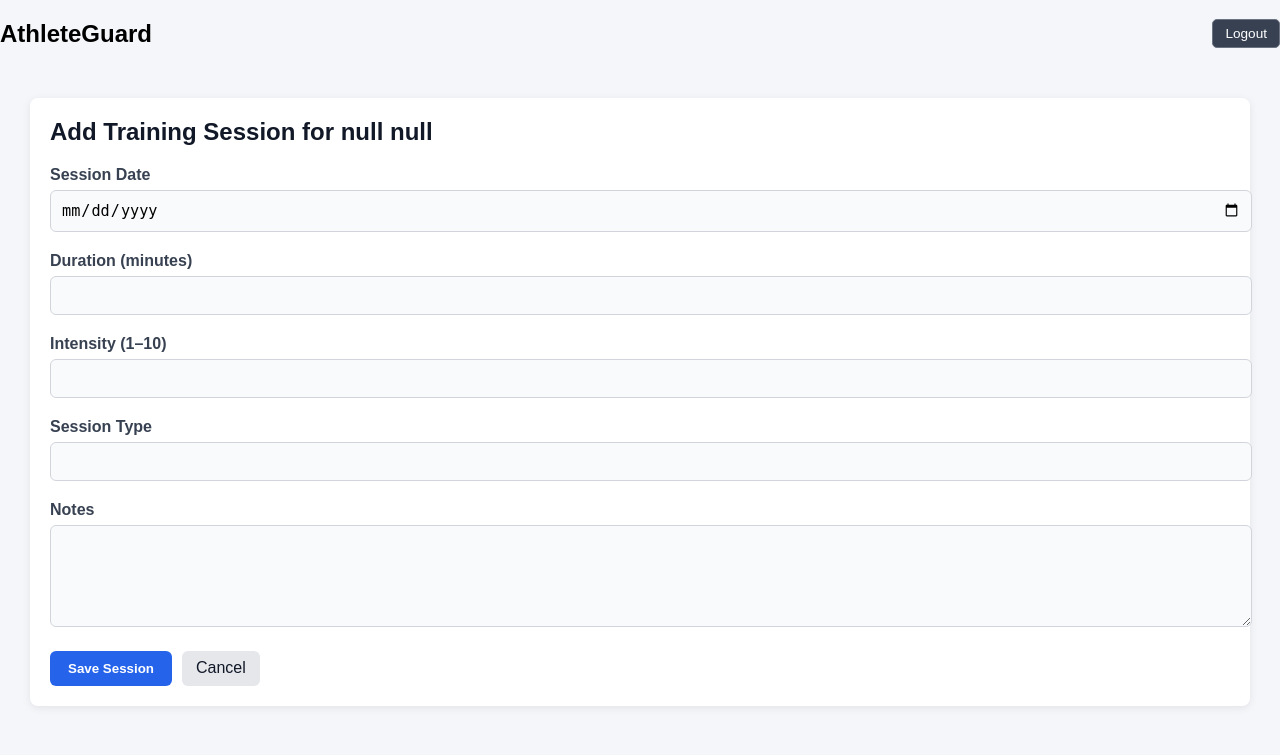
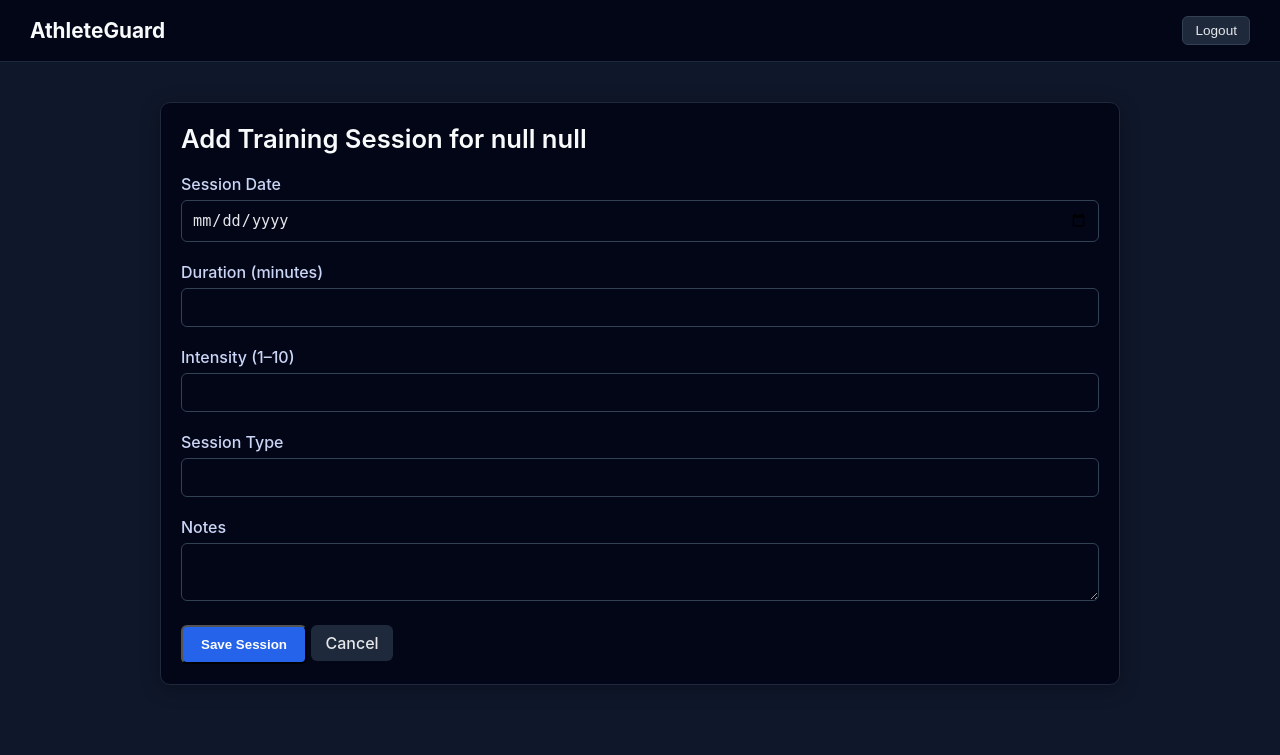
Before and after one commit to phollyerviggiani/AthleteGuard, a Spring app: template src/main/resources/templates/training-session-form.html in a window 1280 px wide. Shown: the top 755 px of the page. Run offline with Thymeleaf, Linux system fonts and the light colour scheme; the template is opened without the code that fills it, so the values that code supplies are empty; some of the project's set-up classes (security, data sources, template engines, error pages and the like) are left out, and stand-ins take their place.

Commit message:
upgraded the UI/UX, enforced manual route redirects. Ensure athletes can only view their data, coachs can view and add sessions for any of their athletes

```diff
--- a/src/main/resources/static/css/styles.css
+++ b/src/main/resources/static/css/styles.css
@@ -1,77 +1,112 @@
-/* css file to apply styling to the project */
-
+/* GLOBAL */
 body {
-    font-family: Arial, Helvetica, sans-serif;
-    background-color: #f4f6f9;
+    font-family: "Inter", system-ui, -apple-system, sans-serif;
+    background-color: #0f172a; /* dark navy */
+    color: #e5e7eb;
     margin: 0;
     padding: 0;
 }
 
-/* Navbar right-side user info and logout */
+*, *::before, *::after {
+    box-sizing: border-box;
+}
+
+/* NAVBAR */
 .navbar {
     display: flex;
     align-items: center;
+    padding: 16px 30px;
+    background-color: #020617;
+    border-bottom: 1px solid #1e293b;
+}
+
+.navbar h2 {
+    margin: 0;
+    font-size: 1.3rem;
+    color: #f9fafb;
+}
+
+.navbar a {
+    margin-left: 20px;
+    color: #94a3b8;
+    text-decoration: none;
+    font-weight: 500;
+}
+
+.navbar a:hover {
+    color: #ffffff;
 }
 
 .navbar-right {
     margin-left: auto;
     display: flex;
     align-items: center;
-    gap: 12px;
+    gap: 14px;
 }
 
 .navbar-user {
     font-size: 0.9rem;
-    color: #d1d5db;
+    color: #cbd5f5;
 }
 
+/* LOGOUT BUTTON */
 .btn-navbar-logout {
     padding: 6px 12px;
-    background-color: #374151;
-    color: white;
-    border: 1px solid #6b7280;
-    border-radius: 5px;
+    background-color: #1e293b;
+    color: #e5e7eb;
+    border: 1px solid #334155;
+    border-radius: 6px;
     cursor: pointer;
     font-size: 0.85rem;
 }
 
 .btn-navbar-logout:hover {
-    background-color: #4b5563;
+    background-color: #334155;
 }
 
+/* CONTAINER (CENTERED) */
 .container {
-    padding: 30px;
+    max-width: 1000px;
+    margin: 40px auto;
+    padding: 0 20px;
 }
 
+/* CARD */
 .card {
-    background-color: white;
+    background-color: #020617;
     padding: 20px;
-    border-radius: 8px;
-    box-shadow: 0px 2px 8px rgba(0,0,0,0.08);
+    border-radius: 10px;
+    border: 1px solid #1e293b;
+    box-shadow: 0 4px 20px rgba(0,0,0,0.3);
     margin-bottom: 20px;
 }
 
+/* TABLE */
 table {
     width: 100%;
     border-collapse: collapse;
-    background-color: white;
+    background-color: transparent;
 }
 
 th {
-    background-color: #e5e7eb;
+    background-color: #020617;
     text-align: left;
     padding: 12px;
+    color: #94a3b8;
+    font-weight: 600;
+    border-bottom: 1px solid #1e293b;
 }
 
 td {
     padding: 12px;
-    border-bottom: 1px solid #ddd;
+    border-bottom: 1px solid #1e293b;
 }
 
 tr:hover {
-    background-color: #f9fafb;
+    background-color: #020617;
 }
 
+/* BADGES (unchanged feel, adapted to dark) */
 .badge {
     padding: 6px 10px;
     border-radius: 20px;
@@ -80,95 +115,26 @@ tr:hover {
 }
 
 .badge-low {
-    background-color: #d1fae5;
-    color: #065f46;
+    background-color: #064e3b;
+    color: #6ee7b7;
 }
 
 .badge-moderate {
-    background-color: #fef3c7;
-    color: #92400e;
+    background-color: #78350f;
+    color: #fcd34d;
 }
 
 .badge-high {
-    background-color: #fee2e2;
-    color: #991b1b;
+    background-color: #7f1d1d;
+    color: #fca5a5;
 }
 
 .badge-underload {
-    background-color: #dbeafe;
-    color: #1e3a8a;
+    background-color: #1e3a8a;
+    color: #93c5fd;
 }
 
-button {
-    padding: 8px 14px;
-    border: none;
-    background-color: #2563eb;
-    color: white;
-    border-radius: 5px;
-    cursor: pointer;
-}
-
-button:hover {
-    background-color: #1d4ed8;
-}
-
-.form-group {
-    margin-bottom: 20px;
-}
-
-.form-group label {
-    display: block;
-    margin-bottom: 6px;
-    font-weight: 600;
-    color: #374151;
-}
-
-.form-group input,
-.form-group textarea,
-.form-group select {
-    width: 100%;
-    padding: 10px;
-    border: 1px solid #d1d5db;
-    border-radius: 6px;
-    font-size: 0.95rem;
-    background-color: #f9fafb;
-    transition: border 0.2s ease;
-}
-
-.form-group input:focus,
-.form-group textarea:focus {
-    outline: none;
-    border-color: #2563eb;
-    background-color: #ffffff;
-}
-
-textarea {
-    resize: vertical;
-    min-height: 80px;
-}
-
-.form-actions {
-    margin-top: 20px;
-    display: flex;
-    gap: 10px;
-}
-
-.btn-secondary {
-    background-color: #6b7280;
-}
-
-.btn-secondary:hover {
-    background-color: #4b5563;
-}
-
-.page-title {
-    margin-bottom: 20px;
-    font-size: 1.5rem;
-    font-weight: bold;
-    color: #111827;
-}
-
-/* Primary action button */
+/* BUTTONS */
 .btn-primary {
     display: inline-block;
     padding: 10px 18px;
@@ -185,44 +151,81 @@ textarea {
     transform: translateY(-1px);
 }
 
-/* Secondary subtle button */
 .btn-secondary {
     display: inline-block;
     padding: 8px 14px;
-    background-color: #e5e7eb;
-    color: #111827;
+    background-color: #1e293b;
+    color: #e5e7eb;
     border-radius: 6px;
     text-decoration: none;
     font-weight: 500;
 }
 
 .btn-secondary:hover {
-    background-color: #d1d5db;
+    background-color: #334155;
 }
 
-/* Button alignment container */
-.actions {
-    margin-top: 15px;
+/* FORM */
+.form-group {
+    margin-bottom: 20px;
 }
 
+.form-group label {
+    display: block;
+    margin-bottom: 6px;
+    font-weight: 500;
+    color: #cbd5f5;
+}
+
+.form-group input,
+.form-group textarea,
+.form-group select {
+    width: 100%;
+    padding: 10px;
+    border: 1px solid #334155;
+    border-radius: 6px;
+    font-size: 0.95rem;
+    background-color: #020617;
+    color: #e5e7eb;
+}
+
+.form-group input:focus,
+.form-group textarea:focus {
+    outline: none;
+    border-color: #2563eb;
+}
+
+/* ERROR */
 .error {
-    color: #dc2626;
+    color: #f87171;
     font-size: 0.85rem;
     margin-top: 5px;
 }
 
 .input-error {
     border: 2px solid #dc2626;
-    background-color: #fef2f2;
+    background-color: #1e1b1b;
 }
 
-/* Login page */
+/* TITLE */
+.page-title {
+    margin-bottom: 20px;
+    font-size: 1.6rem;
+    font-weight: 600;
+    color: #f9fafb;
+}
+
+/* ACTIONS */
+.actions {
+    margin-top: 15px;
+}
+
+/* LOGIN */
 .login-container {
     display: flex;
     justify-content: center;
     align-items: center;
     min-height: 100vh;
-    padding: 0;
 }
 
 .login-card {
--- a/src/main/resources/templates/index.html
+++ b/src/main/resources/templates/index.html
@@ -12,8 +12,8 @@
     <h2>AthleteGuard</h2>
     <a sec:authorize="hasRole('COACH')" th:href="@{/athletes}">Athletes</a>
     <div class="navbar-right">
-        <span class="navbar-user" sec:authentication="name"></span>
-        <form th:action="@{/logout}" method="post" style="display:inline;">
+        <span class="navbar-user" th:text="${displayName}"></span>
+        <form th:action="@{/logout}" method="post">
             <button type="submit" class="btn-navbar-logout">Logout</button>
         </form>
     </div>
@@ -22,7 +22,7 @@
 <div class="container">
     <div class="card">
         <h1>Welcome to AthleteGuard</h1>
-        <p>Athlete performance tracking and injury risk monitoring system.</p>
+        <p>Click below to see your athletes and view or add training sessions.</p>
         <a sec:authorize="hasRole('COACH')" th:href="@{/athletes}">
             <button>View Athletes</button>
         </a>
--- a/src/main/resources/templates/login.html
+++ b/src/main/resources/templates/login.html
@@ -8,6 +8,9 @@
 <body>
 
 <div class="container login-container">
+
+    <div class="login-wrapper">
+        <h1 class="login-heading">Welcome to AthleteGuard!</h1>
 
         <div class="card login-card">
             <h2 class="page-title login-title">Login</h2>
@@ -39,6 +42,7 @@
             </div>
 
         </div>
+    </div>
 
 </div>
 
--- a/src/main/resources/templates/training-session-form.html
+++ b/src/main/resources/templates/training-session-form.html
@@ -12,8 +12,8 @@
     <h2>AthleteGuard</h2>
     <a sec:authorize="hasRole('COACH')" th:href="@{/athletes}">Athletes</a>
     <div class="navbar-right">
-        <span class="navbar-user" sec:authentication="name"></span>
-        <form th:action="@{/logout}" method="post" style="display:inline;">
+        <span class="navbar-user" th:text="${displayName}"></span>
+        <form th:action="@{/logout}" method="post">
             <button type="submit" class="btn-navbar-logout">Logout</button>
         </form>
     </div>
--- a/src/main/resources/templates/training-session-list.html
+++ b/src/main/resources/templates/training-session-list.html
@@ -10,10 +10,10 @@
 
 <div class="navbar">
     <h2>AthleteGuard</h2>
-    <a sec:authorize="hasRole('COACH')" th:href="@{/athletes}">All Athletes</a>
+    <a sec:authorize="hasRole('COACH')" th:href="@{/athletes}">Athletes</a>
     <div class="navbar-right">
-        <span class="navbar-user" sec:authentication="name"></span>
-        <form th:action="@{/logout}" method="post" style="display:inline;">
+        <span class="navbar-user" th:text="${displayName}"></span>
+        <form th:action="@{/logout}" method="post">
             <button type="submit" class="btn-navbar-logout">Logout</button>
         </form>
     </div>
```
Also changed, not shown: other parts of src/main/resources/static/css/styles.css (+33 -6 lines), src/main/java/com/phollyerviggiani/athleteguard/config/GlobalControllerAdvice.java (added, +36 -0 lines), src/main/java/com/phollyerviggiani/athleteguard/controller/HomeController.java (+15 -1 lines), src/main/java/com/phollyerviggiani/athleteguard/controller/LoginController.java (+16 -1 lines), src/main/resources/templates/athlete-detail.html (+11 -3 lines), src/main/resources/templates/athletes.html (+15 -8 lines), src/main/resources/templates/error.html (+3 -4 lines). Lines whose indentation alone changed are shown as unchanged.
